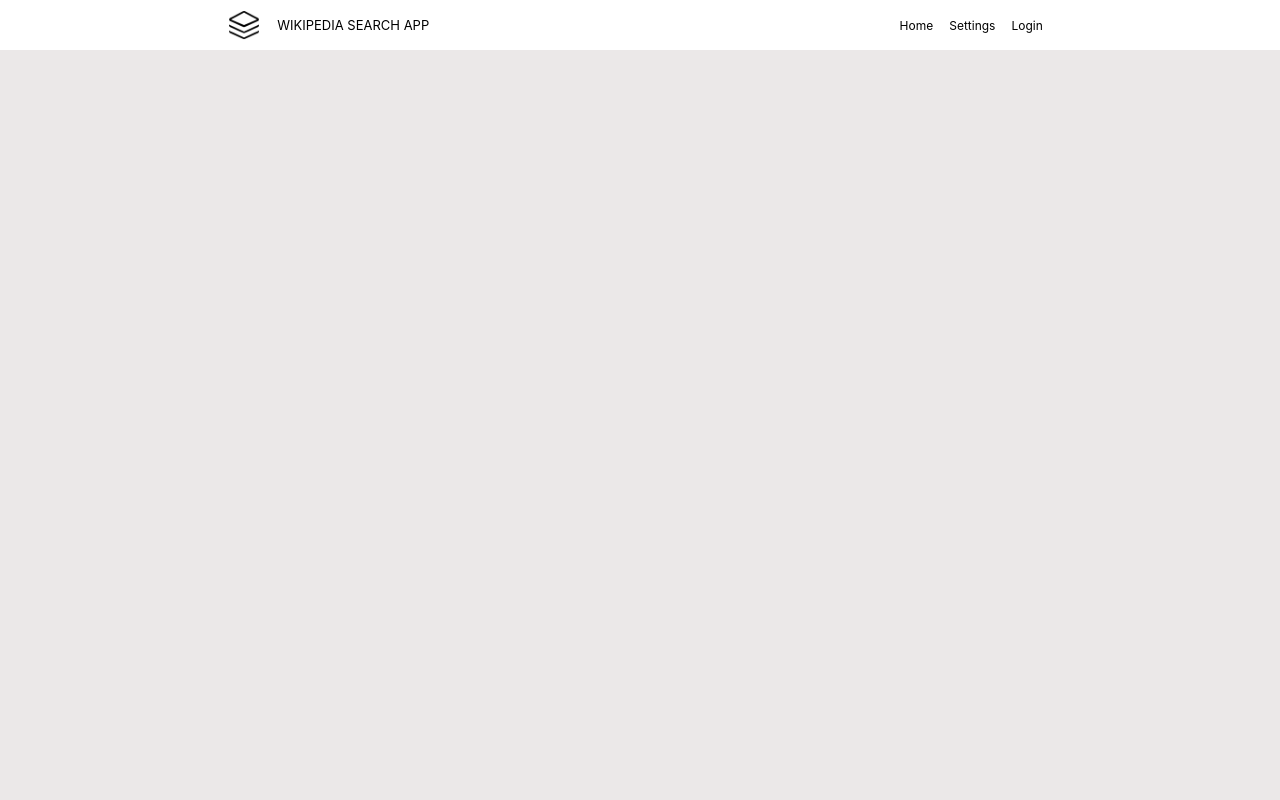
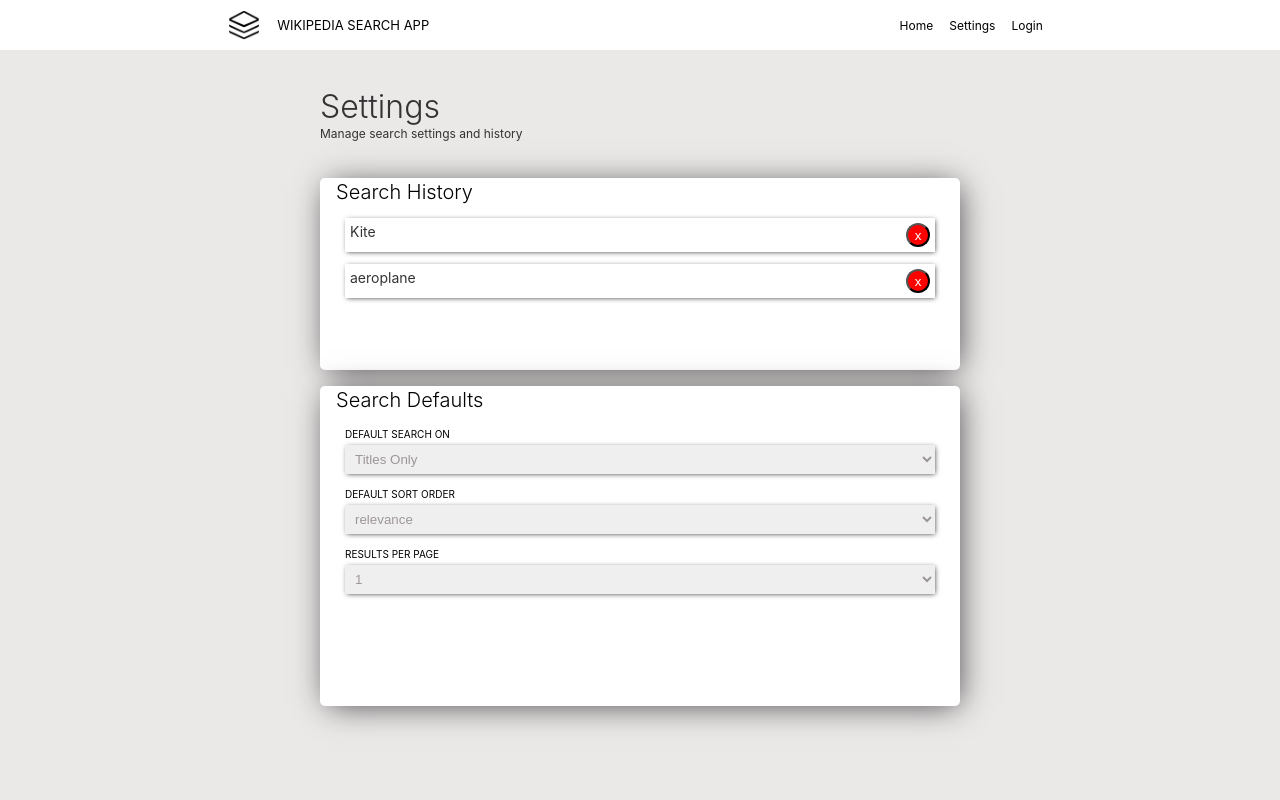
Before and after one commit to DixitJoshi12/Wikipedia-App, a React (Create React App) app: page /settings in a window 1280 px wide. Shown: the top 800 px of the page. Built offline with nearby package versions, Linux system fonts and the light colour scheme.

Commit message:
Setting Page layout
Day5 Settings page layout is created.

```diff
--- /dev/null
+++ b/src/Layout/Box.js
@@ -0,0 +1,11 @@
+import classes from "./Layout.styles/Box.module.css";
+const Box = (props) => {
+  return (
+    <div className={classes['box-outer']}>
+      <p>{props.paratitle}</p>
+      <button className={classes['rounded-btn']}>x</button>
+    </div>
+  );
+};
+
+export default Box;
--- /dev/null
+++ b/src/Layout/DropdownCard.js
@@ -0,0 +1,21 @@
+import classes from "./Layout.styles/DropdownCard.module.css";
+
+const DropdownCard = (props) => {
+  console.log(props.choice1," : ",props.choice2," : ",props.choice3+" : "+props.choice4);
+    const isMoreChoices = props.choice3.trim() !== '' && props.choice4.trim() !== '' ? true : false;
+  return (
+    <div className={classes['card-wrap']}>
+      <label htmlFor={props.labelName} className="">
+        <p>{props.headingtitle}</p>
+        <select name={props.labelName} className="" id="">
+          <option value={props.choice1}>{props.choice1}</option>
+          <option value={props.choice2}>{props.choice2}</option>
+          {isMoreChoices && <option value={props.choice3}>{props.choice3}</option>}
+          {isMoreChoices && <option value={props.choice4}>{props.choice4}</option>}
+        </select>
+      </label>
+    </div>
+  );
+};
+
+export default DropdownCard;
--- /dev/null
+++ b/src/Layout/Layout.styles/Box.module.css
@@ -0,0 +1,20 @@
+.box-outer{
+    display: flex;
+    justify-content: space-between;
+    padding: 5px;
+    margin: 12px 25px;
+    box-shadow: 1px 1px 5px -1px rgb(0 0 0 / 75%);
+}
+
+.box-outer p{
+    font-size: 14px;
+    color: #333;
+}
+
+.rounded-btn{
+    background-color: red;
+    color: #fff;
+    border-radius: 50%;
+    width: 1.5rem;
+    height: 1.5rem;
+}
--- /dev/null
+++ b/src/Layout/Layout.styles/DropdownCard.module.css
@@ -0,0 +1,13 @@
+.card-wrap{
+        margin: 12px 25px;
+}
+
+.card-wrap select{
+    width: 100%;
+    display: flex;
+    justify-content: space-between;
+    padding: 6px;
+    box-shadow: 1px 1px 5px -1px rgb(0 0 0 / 75%);
+    border: none;
+    color: #9e9797;
+}
--- /dev/null
+++ b/src/components/ConfigurationSettings.js
@@ -0,0 +1,51 @@
+import DropdownCard from "../Layout/DropdownCard";
+import Box from "../Layout/Box";
+import React from "react";
+import classes from "./components-styles/ConfigurationSettings.module.css";
+
+const ConfigurationSettings = (props) => {
+  return (
+    <div className={classes.wrap}>
+      <div className={classes.row1}>
+          <h1>Settings</h1>
+          <p>Manage search settings and history</p>
+      </div>
+      <div className={classes.row2}>
+        <h2>Search History</h2>
+        <Box paratitle="Kite"/>
+        <Box paratitle="aeroplane"/>
+        {/* paraname should be dynamic */}
+      </div>
+      <div className={classes['row-empty']}></div>
+      <div className={classes.row3}>
+      <h2>Search Defaults</h2>
+      <DropdownCard
+        labelName="DEFAULT SEARCH ON"
+        headingtitle="DEFAULT SEARCH ON"
+        choice1="Titles Only"
+        choice2="Titles and Text"
+        choice3=""
+        choice4=""
+      />
+      <DropdownCard
+        labelName="DEFAULT SORT ORDER"
+        headingtitle="DEFAULT SORT ORDER"
+        choice1="relevance"
+        choice2="random"
+        choice3=""
+        choice4=""
+      />
+      <DropdownCard
+        labelName="RESULTS PER PAGE"
+        headingtitle="RESULTS PER PAGE"
+        choice1="1"
+        choice2="2"
+        choice3="3"
+        choice4="4"
+      />
+      </div>
+    </div>
+  );
+};
+
+export default ConfigurationSettings;
--- a/src/components/LoginForm.js
+++ b/src/components/LoginForm.js
@@ -1,5 +1,6 @@
 import { useState } from "react";
 import classes from "./components-styles/LoginForm.module.css";
+import LoginImage from "../images/padlock.png";
 
 const LoginForm = () => {
   const [enteredName, setEnteredName] = useState("");
@@ -55,11 +56,12 @@ const LoginForm = () => {
     setEnteredNameTouched(false);
     setEnteredPasswordTouched(false);
   };
+
   return (
     <div className={classes["inner-box"]}>
       <div className={classes.upper}>
         <img
-          src="http://localhost:3001/static/media/padlock.938bce02.png"
+          src={LoginImage}
           alt=""
         />
         <h3>Login</h3>
@@ -72,6 +74,7 @@ const LoginForm = () => {
           onBlur={nameBlurHandler}
           placeholder="username"
           value={enteredName}
+          className={enteredNameInvalid && enteredNameTouched  ?  classes['input-border'] : ''}
         />
         {enteredNameInvalid && <p>Username must be at least 5 characters.</p>}
         <input
@@ -81,9 +84,10 @@ const LoginForm = () => {
           onBlur={passwordBlurHandler}
           placeholder="password"
           value={enteredPassword}
+          className={enteredPasswordInvalid  && enteredPasswordTouched?  classes['input-border'] : ''}
         />
         {enteredPasswordInvalid && (
-          <p>Password must be at least 6 characters.</p>
+          <p className={classes['para-bottom-border']}>Password must be at least 6 characters.</p>
         )}
         <button disabled={!formIsValid} className={classes.btn1}>Submit</button>
       </form>
@@ -92,3 +96,4 @@ const LoginForm = () => {
 };
 
 export default LoginForm;
+// when istouched is true and invalid form
--- /dev/null
+++ b/src/components/components-styles/ConfigurationSettings.module.css
@@ -0,0 +1,57 @@
+.wrap{
+    height: 80vh;
+    width: 50%;
+    position: absolute;
+    top : 0;
+}
+.wrap h1{
+    font-size: 2rem;
+    font-weight: 350;
+    color: #333 ;
+}
+.row1{
+    width: 100%;
+    height: 20%;
+    display: flex;
+    flex-direction: column;
+    justify-content: center;
+
+}
+.row1 p{
+    font-size: 12px;
+    font-weight: 30px;
+    color:#333;
+}
+.row2{
+    width: 100%;
+    height: 30%;
+    background-color: #ffffff;
+    box-shadow: 3px 3px 31px -5px rgb(0 0 0 / 75%);
+    border-radius: 5px;
+}
+.row3{
+    width: 100%;
+    height: 50%;
+    background-color: #ffffff;
+    border-radius: 5px;
+    box-shadow: 3px 3px 31px -5px rgb(0 0 0 / 75%);
+}
+.row2 h2,
+.row3 h2{
+    padding: 2px 4px;
+    margin: 0 12px;
+    font-size: 20px;
+    font-weight: 350;
+    color: #000;
+}
+.row3 p{
+    padding: 2px 0px;
+    margin: 3px 0px;
+    font-size: 10px;
+    font-weight: 400;
+    color: #000;
+}
+
+.row-empty{
+    height: 2vh;
+}
--- a/src/components/components-styles/LoginForm.module.css
+++ b/src/components/components-styles/LoginForm.module.css
@@ -4,7 +4,7 @@
     top : 35px;
 }
 .inner-box h3{
-    margin-top: 5rem;
+    margin-top: 4rem;
     margin-bottom: 15px;
     font-weight: 400;
     font-size: 2rem;
@@ -57,9 +57,7 @@
     outline: none;
     box-shadow: 0.5px 0.5px 3px 0.5px rgb(0 0 0 / 25%);
 }
-/* .inner-box form input:focus {
-    border: rebeccapurple;
-} */
+
 .inner-box form p{
     font-size: 10px;
     line-height: 1.6;
@@ -90,10 +88,13 @@
     background-size: 15px 15px;
     text-align: left;
     padding-left: 40px;
-    /* font-weight: 600; */
     color: #000;
 }
 
-.hidepara{
-    /* display: none; */
+/* input border-bottom red when touched and invalid */
+.input-border[type="password"]{
+    border-bottom: 3px solid red;
 }
+.input-border[type="text"]{
+    border-bottom: 3px solid red;
+}
--- a/src/pages/Settings.js
+++ b/src/pages/Settings.js
@@ -3,12 +3,13 @@ import React from "react";
 import Header from "../components/Header";
 import Container from "../Layout/Container";
 import Footer from "../components/Footer";
+import ConfigurationSettings from "../components/ConfigurationSettings";
 
 const Settings = () => {
   return (
     <React.Fragment>
       <Header />
-      <Container />
+      <Container><ConfigurationSettings /></Container>
       <Footer />
     </React.Fragment>
   );
```
